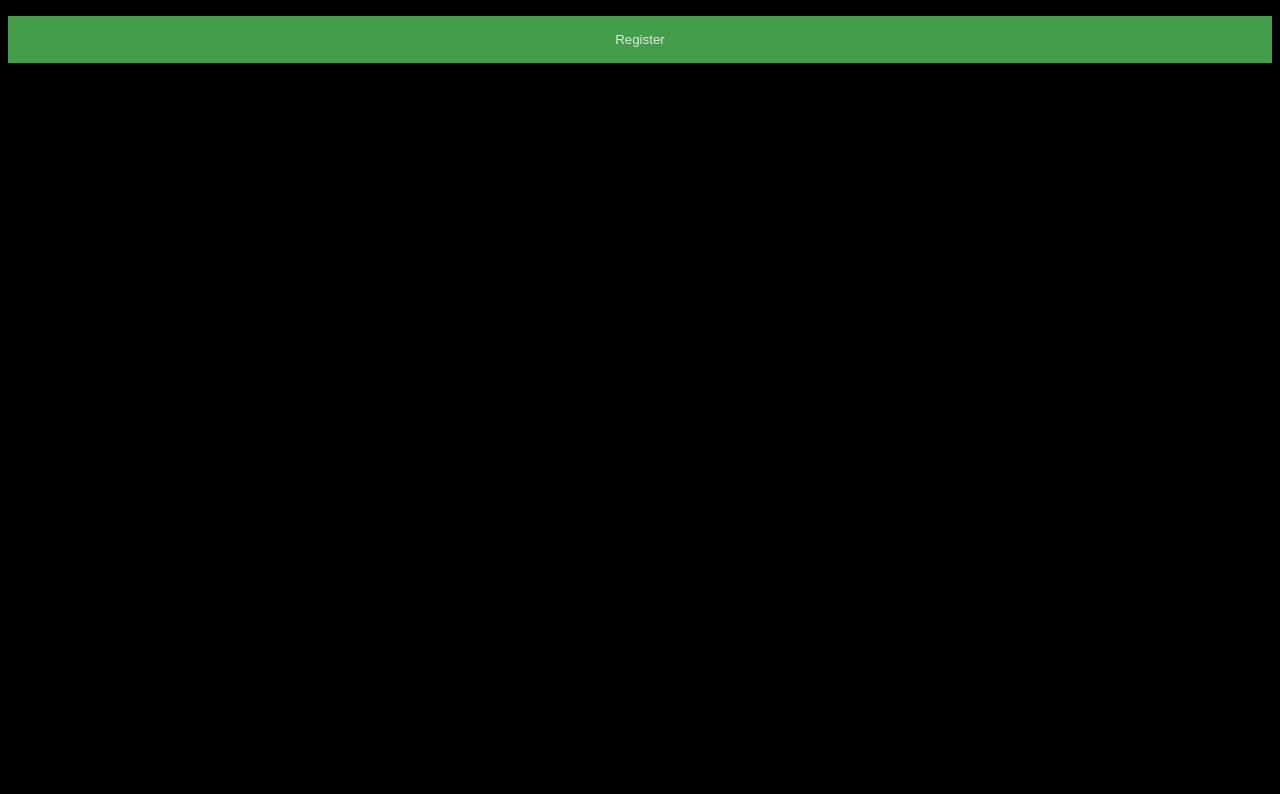
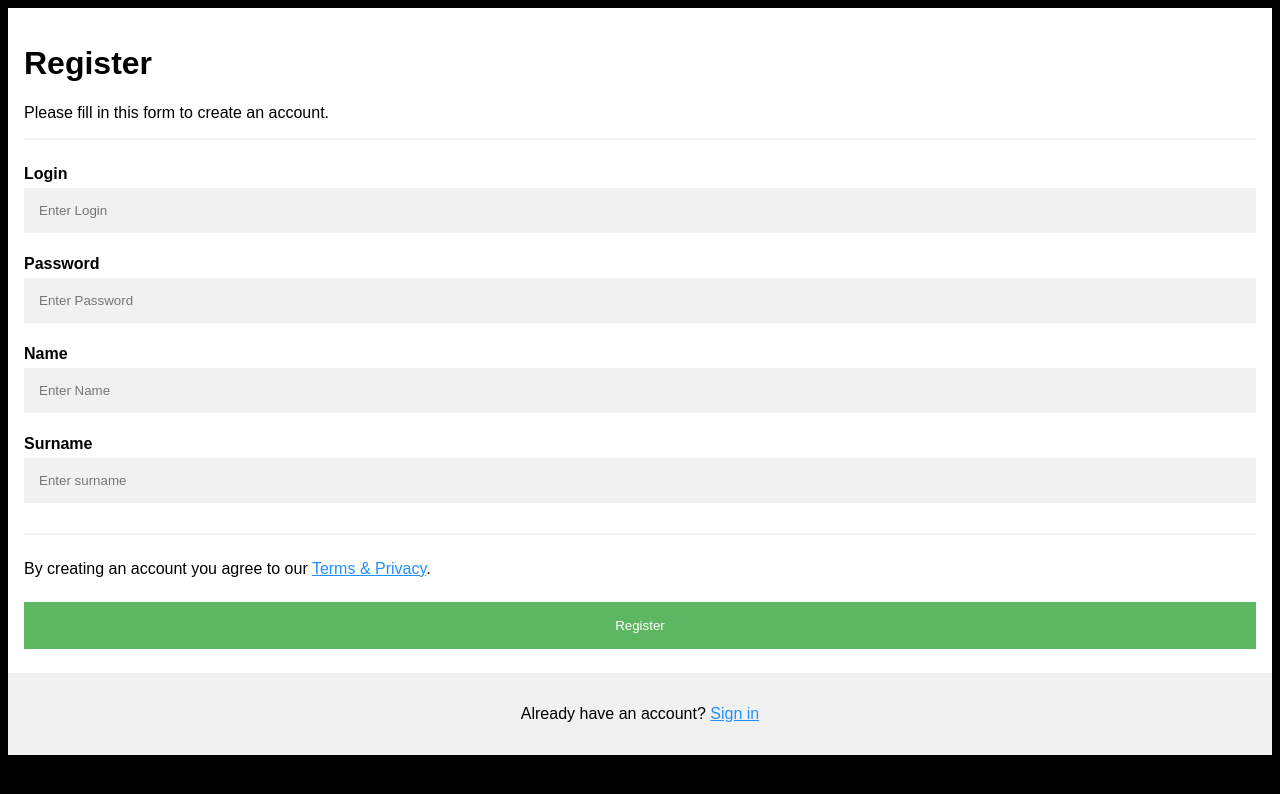
Before and after one commit to ivansukach/http-server, a React (Create React App) app in the folder dynamic/ui/: page /signUp in a window 1280 px wide. Shown: the top 794 px of the page. Built offline with nearby package versions, Linux system fonts and the light colour scheme.

Commit message:
A bit of success

```diff
--- a/dynamic/ui/src/App.jsx
+++ b/dynamic/ui/src/App.jsx
@@ -10,9 +10,20 @@ import RegistrationContainer from "./components/RegistrationContainer";
 import {Connected} from "./components/Connected";
 // import reducer from "./store/reducers"
 import {watchLoadData} from "./store/sagas";
+import {
+    BrowserRouter as Router,
+    Switch,
+    Route,
+    Link,
+    Redirect,
+    useHistory,
+    useLocation
+} from "react-router-dom";
+import Registration from "./components/Registration";
 
 const sagaMiddleware = createSagaMiddleware();
 const store = createStore(combineReducers, applyMiddleware(logger, sagaMiddleware));
+
 
 export default class App extends React.Component {
     constructor(props) {
@@ -22,9 +33,22 @@ export default class App extends React.Component {
   render() {
     return (
         <Provider store={store}>
-            {/*<AuthContainer />*/}
+            <Router>
+                <Switch>
+                    <Route exact path="/">
+                        <AuthContainer />
+                    </Route>
+                    <Route exact path="/signUp">
+                        <RegistrationContainer />
+                    </Route>
+                    {/*<PrivateRoute path="/protected">*/}
+                    {/*    <ProtectedPage />*/}
+                    {/*</PrivateRoute>*/}
+                </Switch>
+            </Router>
+
             {/*<RegistrationContainer />*/}
-            <Connected />
+            {/*<Connected />*/}
         </Provider>
     );
   }
--- a/dynamic/ui/src/components/Auth.jsx
+++ b/dynamic/ui/src/components/Auth.jsx
@@ -1,5 +1,13 @@
 import React from 'react';
-
+import {
+    BrowserRouter as Router,
+    Switch,
+    Route,
+    Link,
+    Redirect,
+    useHistory,
+    useLocation
+} from "react-router-dom";
 
 export default class Auth extends React.Component {
     onSubmit(event){
@@ -27,6 +35,7 @@ export default class Auth extends React.Component {
 
     render() {
         return (
+
                 <form id="SignIn">
                     <div className="container">
                         <h1>LOGIN</h1>
@@ -36,12 +45,13 @@ export default class Auth extends React.Component {
                         <input type="text" placeholder="Enter Login" name="login" defaultValue={this.props.login} required/>
                         <label htmlFor="password"><b>Password</b></label>
                         <input type="password" placeholder="Enter Password" name="password" defaultValue={this.props.password} required/>
-                    <button type="submit" className="registerbtn" onClick={this.onSubmit}> Login </button>
+                        <Link to="/main"><button type="submit" className="registerbtn" onClick={this.onSubmit}> Login </button></Link>
                     </div>
                     <div className="container signin">
-                    <p>Create an account? <a href="/signUp.html">Sign Up</a>.</p>
+                        <p>Create an account? <Link to="/signUp">Sign Up</Link></p>
                     </div>
                 </form>
+
         );
     }
 }
--- a/dynamic/ui/src/components/Registration.jsx
+++ b/dynamic/ui/src/components/Registration.jsx
@@ -1,5 +1,15 @@
 import React from 'react';
-export default class Auth extends React.Component {
+import {
+    BrowserRouter as Router,
+    Switch,
+    Route,
+    Link,
+    Redirect,
+    useHistory,
+    useLocation
+} from "react-router-dom";
+
+export default class Registration extends React.Component {
 
     constructor(props) {
         super(props);
@@ -42,7 +52,7 @@ export default class Auth extends React.Component {
                 </div>
 
                 <div className="container signin">
-                    <p>Already have an account? <a href="/">Sign in</a>.</p>
+                    <p>Already have an account? <Link to="/">Sign in</Link></p>
                 </div>
             </form>
 
```
Lines whose indentation alone changed are shown as unchanged.
